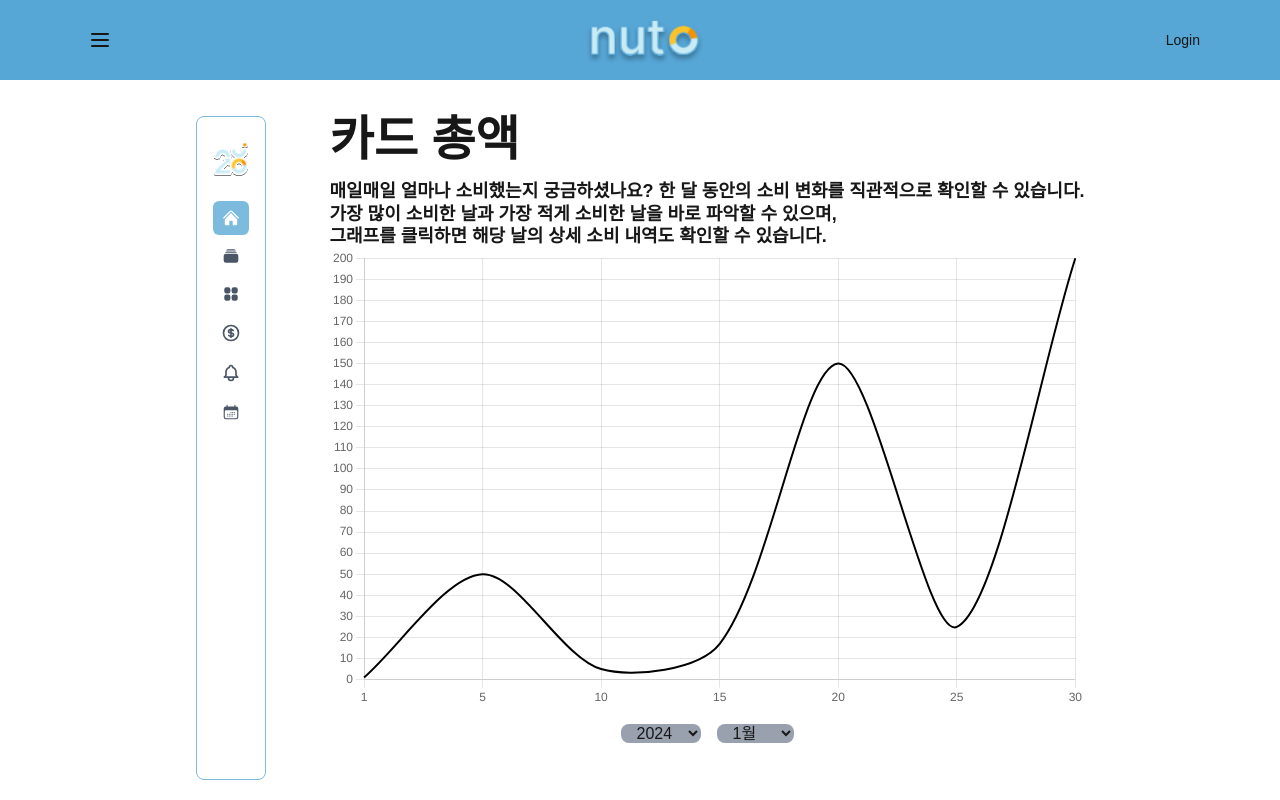
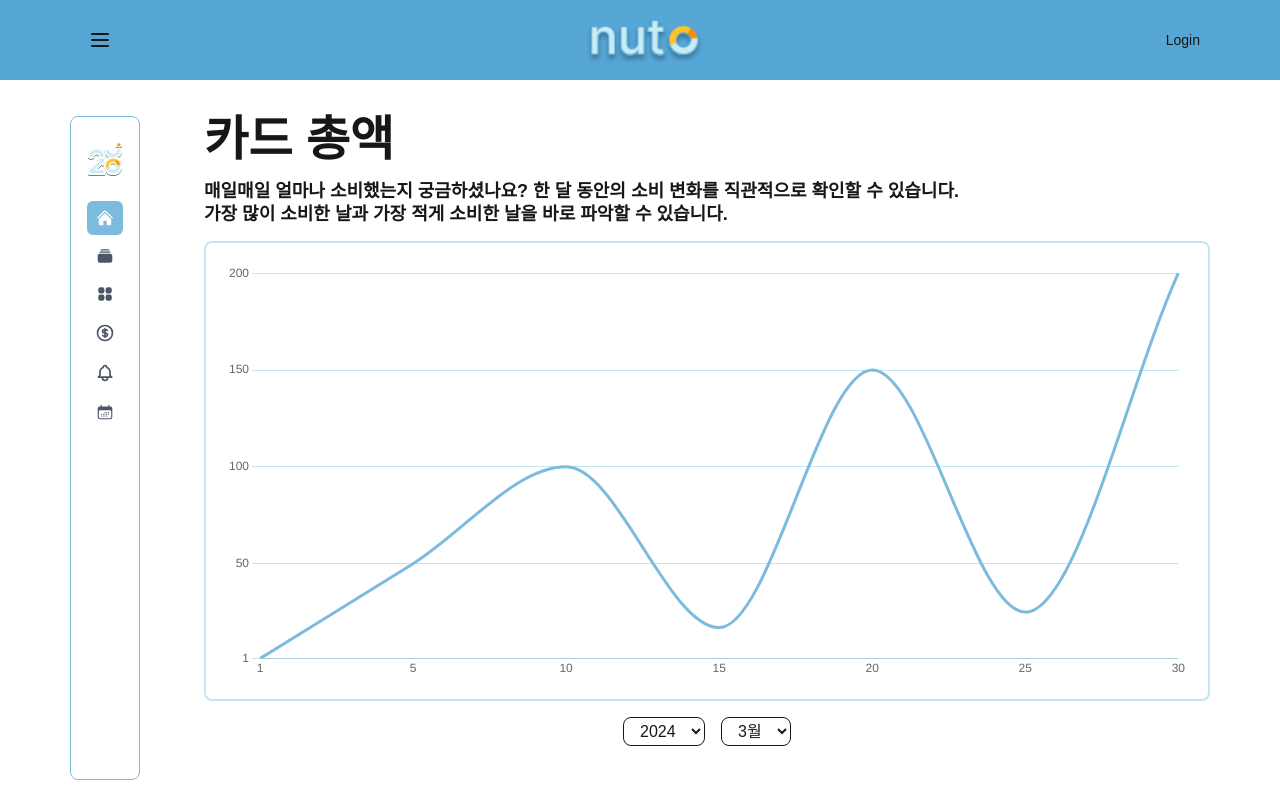
Before and after one commit to ruraeru/nuto_front, a Next.js app: page /dashboard/cards/graph in a window 1280 px wide. Shown: the top 800 px of the page. Built offline with nearby package versions, Linux system fonts and the light colour scheme.

Commit message:
design: /dashboard/cards/graph 디자인 적용

```diff
--- a/src/app/(tabs)/dashboard/cards/graph/page.tsx
+++ b/src/app/(tabs)/dashboard/cards/graph/page.tsx
@@ -27,15 +27,15 @@ ChartJS.register(
 export default function CardsGraph() {
     return (
         <div>
-            <div className="flex flex-col gap-4">
+            <div className="flex flex-col gap-4 mb-4">
                 <h1 className="text-5xl font-bold">카드 총액</h1>
                 <p className="text-lg/tight font-semibold">
                     매일매일 얼마나 소비했는지 궁금하셨나요? 한 달 동안의 소비 변화를 직관적으로 확인할 수 있습니다. <br />
-                    가장 많이 소비한 날과 가장 적게 소비한 날을 바로 파악할 수 있으며,<br />그래프를 클릭하면 해당 날의 상세 소비 내역도 확인할 수 있습니다.
+                    가장 많이 소비한 날과 가장 적게 소비한 날을 바로 파악할 수 있습니다.
                 </p>
             </div>
             <div className="flex flex-col items-center gap-4">
-                <div className="h-[460px] w-full">
+                <div className="w-[1006px] h-[460px] p-5 border-2 border-[#C1E7F0] rounded-lg">
                     <Line
                         options={{
                             scales: {
@@ -44,7 +44,12 @@ export default function CardsGraph() {
                                     title: {
                                         display: false,
                                         text: '일',
+
                                     },
+                                    grid: {
+                                        drawOnChartArea: false,
+                                        drawTicks: false,
+                                    }
                                 },
                                 y: {
                                     title: {
@@ -52,8 +57,15 @@ export default function CardsGraph() {
                                         text: '값',
                                     },
                                     ticks: {
-                                        stepSize: 10, // y축 간격 설정
+                                        stepSize: 50, // y축 간격 설정
                                     },
+                                    border: {
+                                        display: false,
+                                    },
+                                    grid: {
+                                        color: "#C1E7F0"
+                                    },
+                                    min: 1
                                 },
                             },
                             plugins: {
@@ -74,37 +86,31 @@ export default function CardsGraph() {
                                 {
                                     label: '데이터',
                                     data: [
-                                        1, 50, 5, 17, 150, 25, 200,
+                                        1, 50, 100, 17, 150, 25, 200,
                                     ],
-                                    borderColor: 'black',
-                                    borderWidth: 2,
+                                    borderColor: '#7CBBDE',
+                                    borderWidth: 3,
                                     fill: false,
-                                    tension: 0.3, // 선을 부드럽게 만드는 옵션
+                                    tension: 0.4, // 선을 부드럽게 만드는 옵션
                                     pointRadius: 0, // 데이터 포인트 원 숨김
+                                    cubicInterpolationMode: "monotone"
                                 },
                             ]
                         }}
                     />
                 </div>
-                <div className="*:bg-gray-400 *:px-3 *:rounded-lg flex gap-4">
+                <div className="*:border-1 *:px-3 *:py-1 *:rounded-lg flex gap-4">
                     <select>
                         <option>2024</option>
                         <option>2025</option>
                         <option>2026</option>
                     </select>
                     <select>
-                        <option>1월</option>
-                        <option>2월</option>
                         <option>3월</option>
                         <option>4월</option>
                         <option>5월</option>
                         <option>6월</option>
                         <option>7월</option>
-                        <option>8월</option>
-                        <option>9월</option>
-                        <option>10월</option>
-                        <option>11월</option>
-                        <option>12월</option>
                     </select>
                 </div>
             </div>
```
